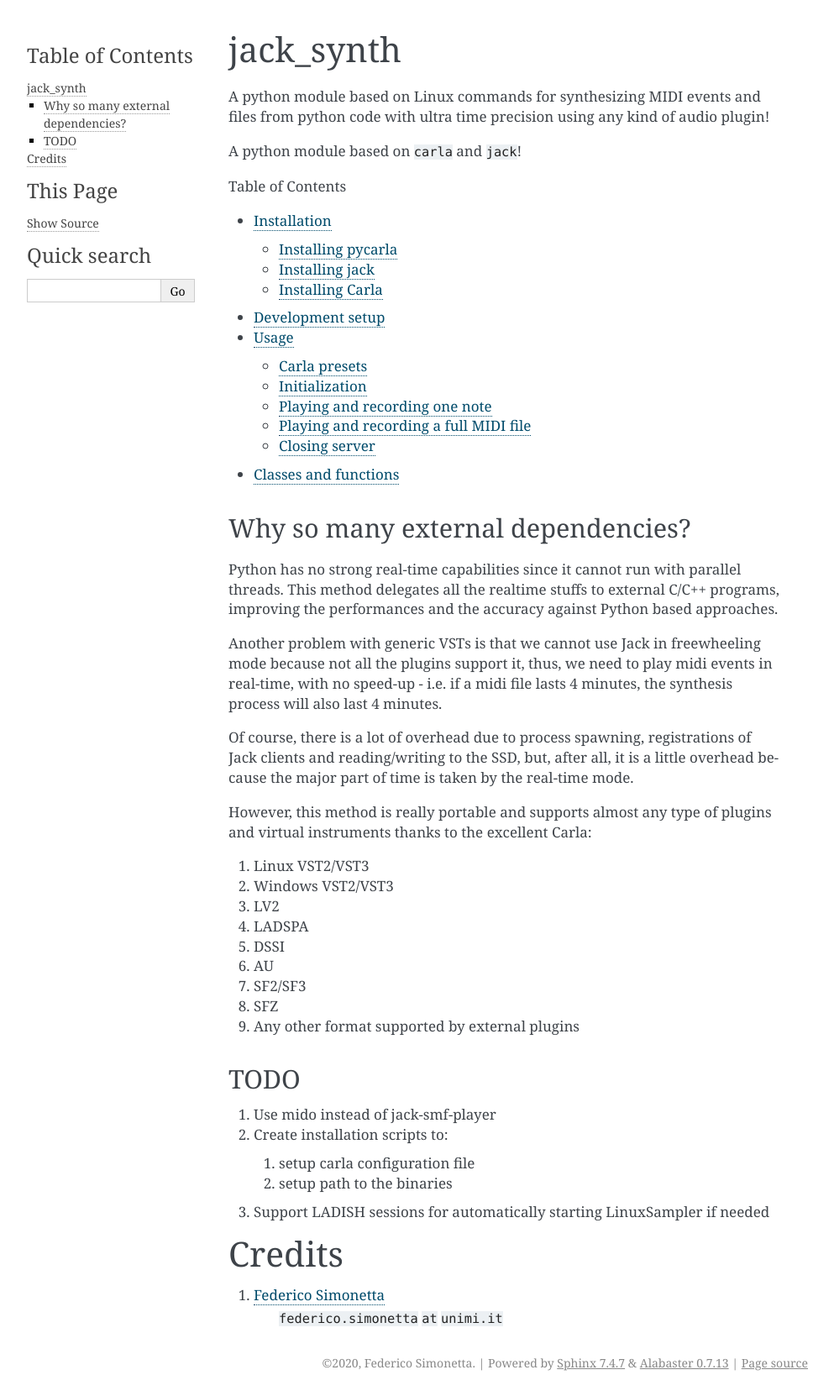
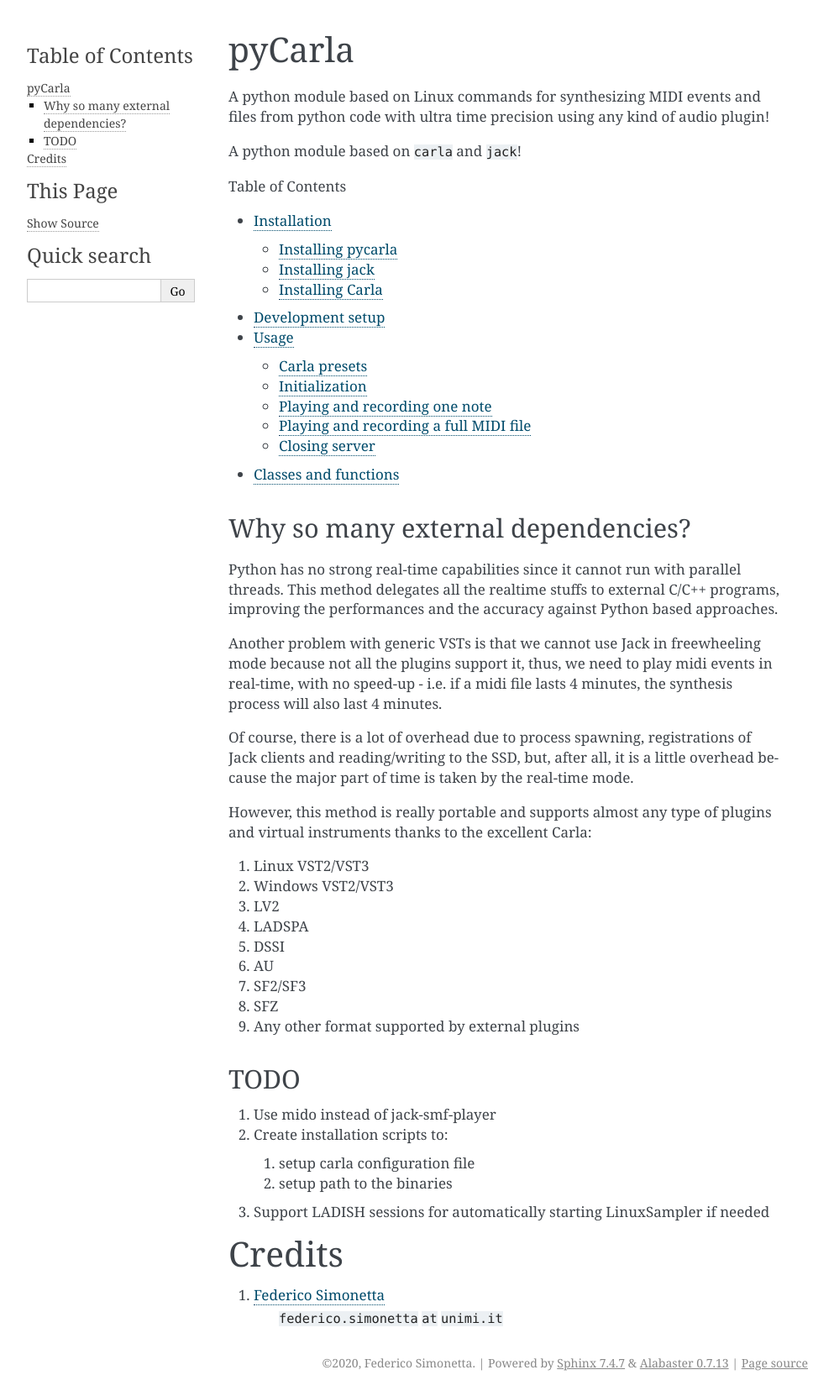
Before and after one commit to LIMUNIMI/pycarla, a Sphinx documentation site: the page built from docs/index.rst, in a window 1280 px wide. Shown: the whole page at 84% size, without its empty margins (148-1141 px from the left). Built offline with Sphinx 7.4.7, drawn with Linux system fonts in a browser that asks for light colours.

Commit message:
Minor docs fixing

```diff
--- a/docs/index.rst
+++ b/docs/index.rst
@@ -1,5 +1,5 @@
-jack_synth
-==========
+pyCarla
+=======
 
 A python module based on Linux commands for synthesizing MIDI events and files
 from python code with ultra time precision using any kind of audio plugin!
```
Also changed, not shown: requirements.txt (added, +132 -0 lines).
